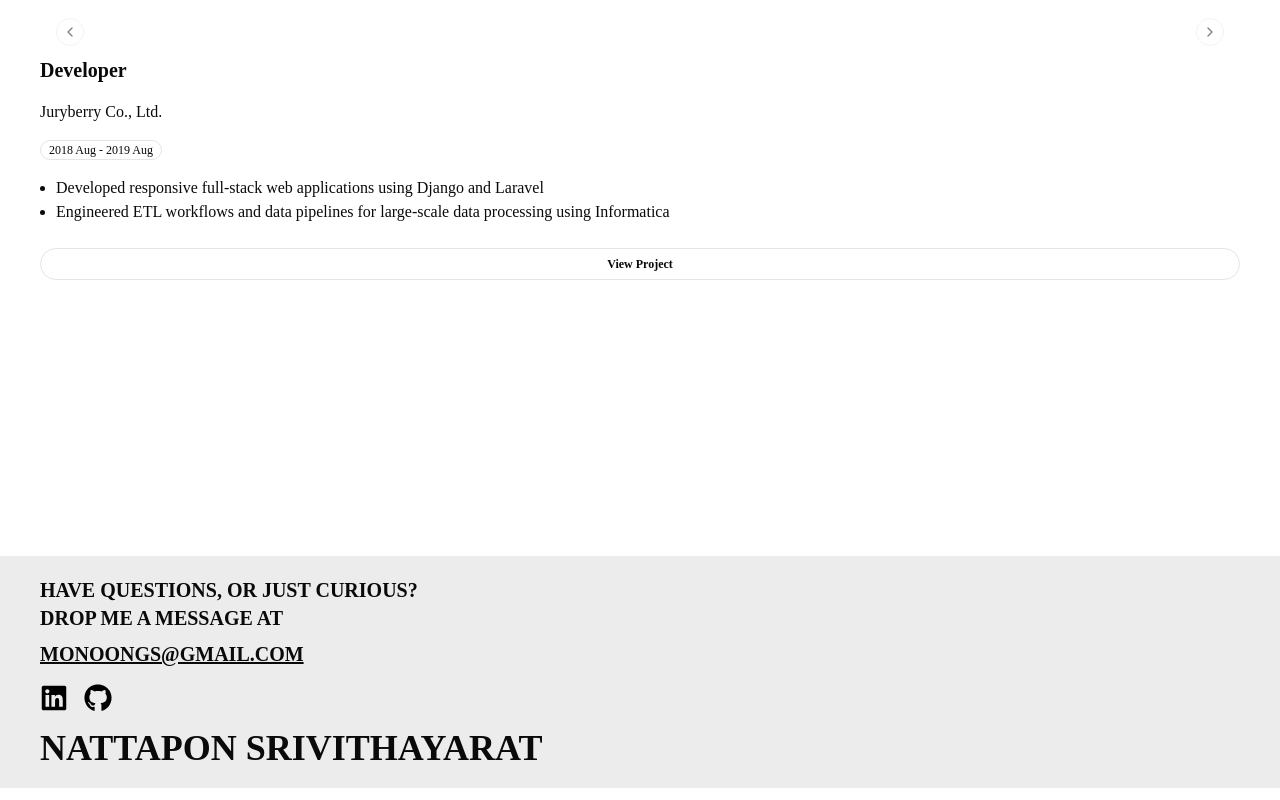
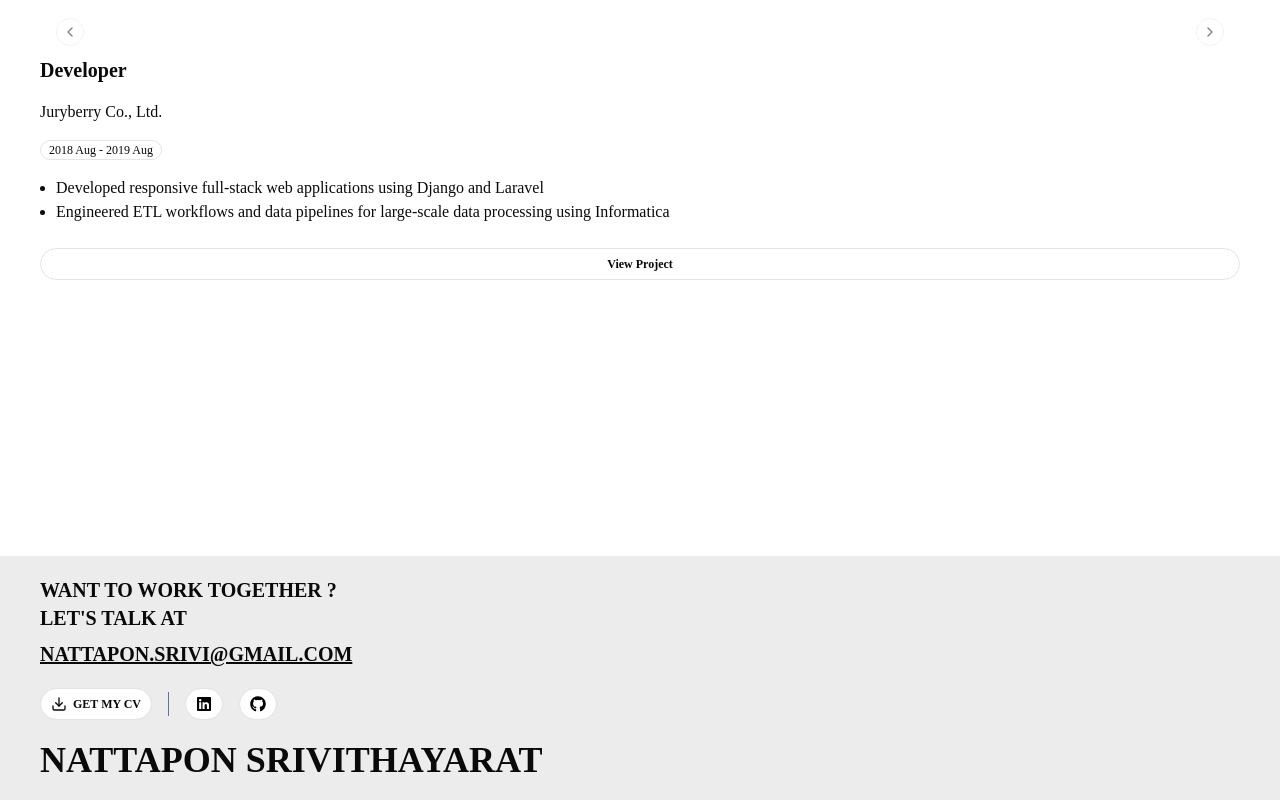
Before and after one commit to monoongs/portfoliov3, a Next.js app: page / in a window 1280 px wide. Shown: the part 4391-5191 px from the top of the page. Built offline with nearby package versions, Linux system fonts and the light colour scheme.

Commit message:
update: footer

```diff
--- a/app/components/Footer.tsx
+++ b/app/components/Footer.tsx
@@ -1,26 +1,53 @@
 import { FaLinkedin, FaGithub } from 'react-icons/fa';
 import { profile } from '@/app/config';
+import { Button } from '@/components/ui/button';
+import { FiDownload } from 'react-icons/fi';
 
 function Footer() {
   return (
     <div className='bg-[#ececed] w-screen -mx-10 py-5'>
       <div className='mx-10 flex flex-col'>
-        <h4 className='text-xl font-bold uppercase'>
-          HAVE QUESTIONS, OR JUST CURIOUS?
-        </h4>
-        <p className='text-xl font-bold uppercase'>DROP ME A MESSAGE AT</p>
-        <p className='text-xl font-semibold underline uppercase mt-2'>
+        <h4 className='text-xl font-bold uppercase'>Want to work together ?</h4>
+        <p className='text-xl font-bold uppercase'>Let&apos;s talk at</p>
+        <a
+          href={`mailto:${profile.email}`}
+          className='text-xl font-semibold underline uppercase mt-2'
+        >
           {profile.email}
-        </p>
-        <div className='flex gap-4 mt-4'>
-          <a href={profile.linkedin} target='_blank' rel='noopener noreferrer'>
-            <FaLinkedin size={28} className='text-black' />
-          </a>
-          <a href={profile.github} target='_blank' rel='noopener noreferrer'>
-            <FaGithub size={28} className='text-black' />
-          </a>
+        </a>
+        <div className='flex gap-4 mt-5 items-center'>
+          <Button variant='outline' className='rounded-full text-xs font-bold'>
+            <FiDownload size={16} /> GET MY CV
+          </Button>
+
+          <div className='w-px h-6 bg-gray-500' />
+
+          <Button
+            variant='outline'
+            className='rounded-full text-xs font-bold'
+            asChild
+          >
+            <a
+              href={profile.linkedin}
+              target='_blank'
+              rel='noopener noreferrer'
+            >
+              <FaLinkedin size={16} className='text-black' />
+            </a>
+          </Button>
+
+          <Button
+            variant='outline'
+            className='rounded-full text-xs font-bold'
+            asChild
+          >
+            <a href={profile.github} target='_blank' rel='noopener noreferrer'>
+              <FaGithub size={16} className='text-black' />
+            </a>
+          </Button>
         </div>
-        <h5 className='text-4xl uppercase font-bold mt-4'>{profile.name}</h5>
+
+        <h5 className='text-4xl uppercase font-bold mt-5'>{profile.name}</h5>
       </div>
     </div>
   );
--- a/app/config.ts
+++ b/app/config.ts
@@ -148,7 +148,7 @@ export const experience: Record<string, Experience> = {
 
 export const profile: Profile = {
   name: 'Nattapon Srivithayarat',
-  email: 'monoongs@gmail.com',
+  email: 'nattapon.srivi@gmail.com',
   github: 'https://github.com/monoongs',
   linkedin: 'https://www.linkedin.com/in/nattapon-srivithayarat/',
 };
```
